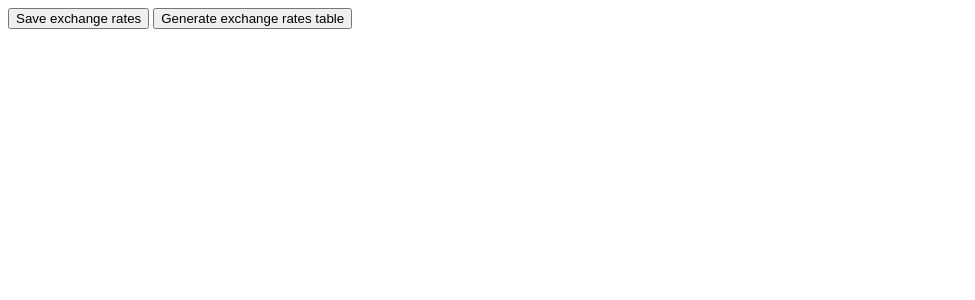
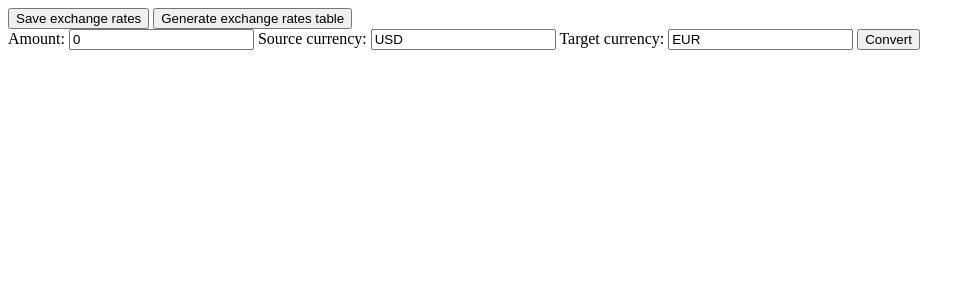
Before and after one commit to MASSHUU12/adrespect, a PHP site: page / in a window 1280 px wide. Shown: the top 300 px of the page, without its empty margins (0-975 px from the left). Run offline with PHP 8.4, Linux system fonts and the light colour scheme.

Commit message:
Added form for converting currencies

```diff
--- a/public/views/index.php
+++ b/public/views/index.php
@@ -1,5 +1,6 @@
 <?php
 
+use App\Helpers\Convert;
 use App\Helpers\NBP;
 
 ?>
@@ -20,6 +21,15 @@ use App\Helpers\NBP;
         <input type="submit" name="save-exchange-rates" value="Save exchange rates"/>
         <input type="submit" name="generate-exchange-rates-table" value="Generate exchange rates table"/>
     </form>
+    <form action="#" method="post">
+        <label for="currency-amount">Amount:</label>
+        <input type="number" value="0" name="currency-amount" min="0" required/>
+        <label for="currency-source">Source currency:</label>
+        <input type="text" value="USD" name="currency-source" maxlength="3" required/>
+        <label for="currency-target">Target currency:</label>
+        <input type="text" value="EUR" name="currency-target" maxlength="3" required/>
+        <input type="submit" name="currency-convert" value="Convert"/>
+    </form>
 </main>
 <?php
 if (isset($_POST['save-exchange-rates']))
@@ -27,6 +37,19 @@ if (isset($_POST['save-exchange-rates']))
 if (isset($_POST['generate-exchange-rates-table']))
     echo NBP::generate_exchange_rates_table();
 
+// Converter form
+if (isset($_POST['currency-convert'])) {
+    $amount = $_POST['currency-amount'] ?? null;
+    $source = $_POST['currency-source'] ?? null;
+    $target = $_POST['currency-target'] ?? null;
+
+    if (!is_int(Convert::str_to_int($amount)) || is_null($source) || is_null($target)) {
+        echo 'Incorrect data received';
+        return;
+    }
+
+    echo "Amount: $amount, source: $source, target: $target";
+}
 ?>
 </body>
 
```
